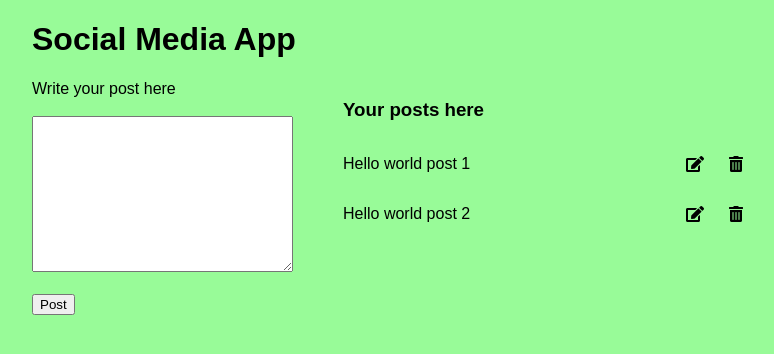
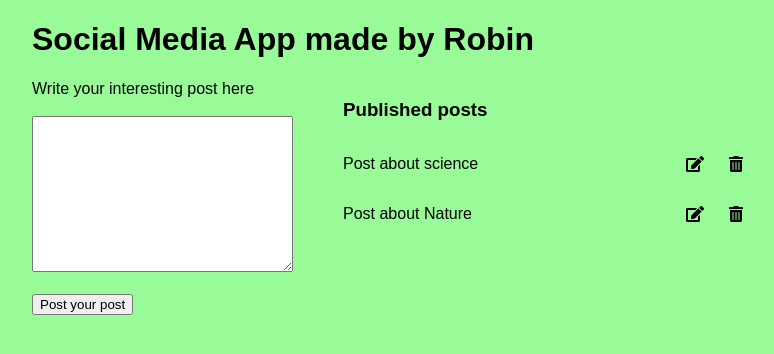
Before and after one commit to RobinAnsems/CRUD-Basics-social-media-app, a plain HTML site: page index.html in a window 1280 px wide. Shown: the whole page, without its empty margins (18-792 px from the left). Drawn offline with Linux system fonts and the light colour scheme.

Commit message:
Update index.html

```diff
--- a/index.html
+++ b/index.html
@@ -9,25 +9,25 @@
 </head>
 
 <body>
-    <h1>Social Media App</h1>
+    <h1>Social Media App made by Robin</h1>
     <div class="container">
 
 
         <div class="left">
             <form id="form">
-                <label for="post"> Write your post here</label>
+                <label for="post"> Write your interesting post here</label>
                 <br><br>
                 <textarea name="post" id="input" cols="30" rows="10"></textarea>
                 <br><br>
                 <div id="msg"></div>
-                <button type="submit">Post</button>
+                <button type="submit">Post your post</button>
             </form>
         </div>
         <div class="right">
-            <h3>Your posts here</h3>
+            <h3>Published posts</h3>
             <div id="posts">
                 <div>
-                    <p>Hello world post 1</p>
+                    <p>Post about science</p>
                     <span class="options">
                         <i onClick="editPost(this)" class="fas fa-edit"></i>
                         <i onClick="deletePost(this)" class="fas fa-trash-alt"></i>
@@ -35,7 +35,7 @@
                 </div>
 
                 <div>
-                    <p>Hello world post 2</p>
+                    <p>Post about Nature</p>
                     <span class="options">
                         <i onClick="editPost(this)" class="fas fa-edit"></i>
                         <i onClick="deletePost(this)" class="fas fa-trash-alt"></i>
```
